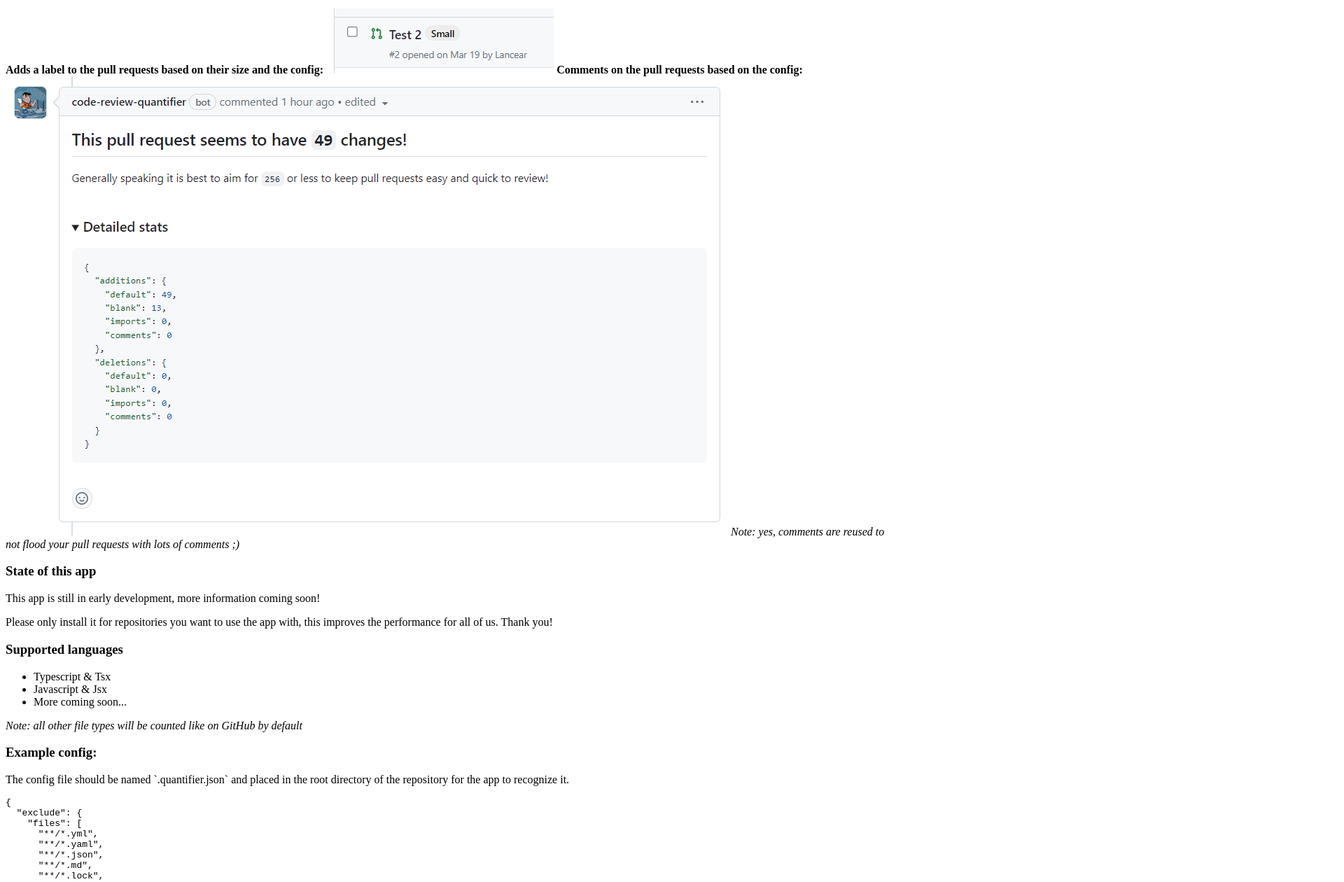
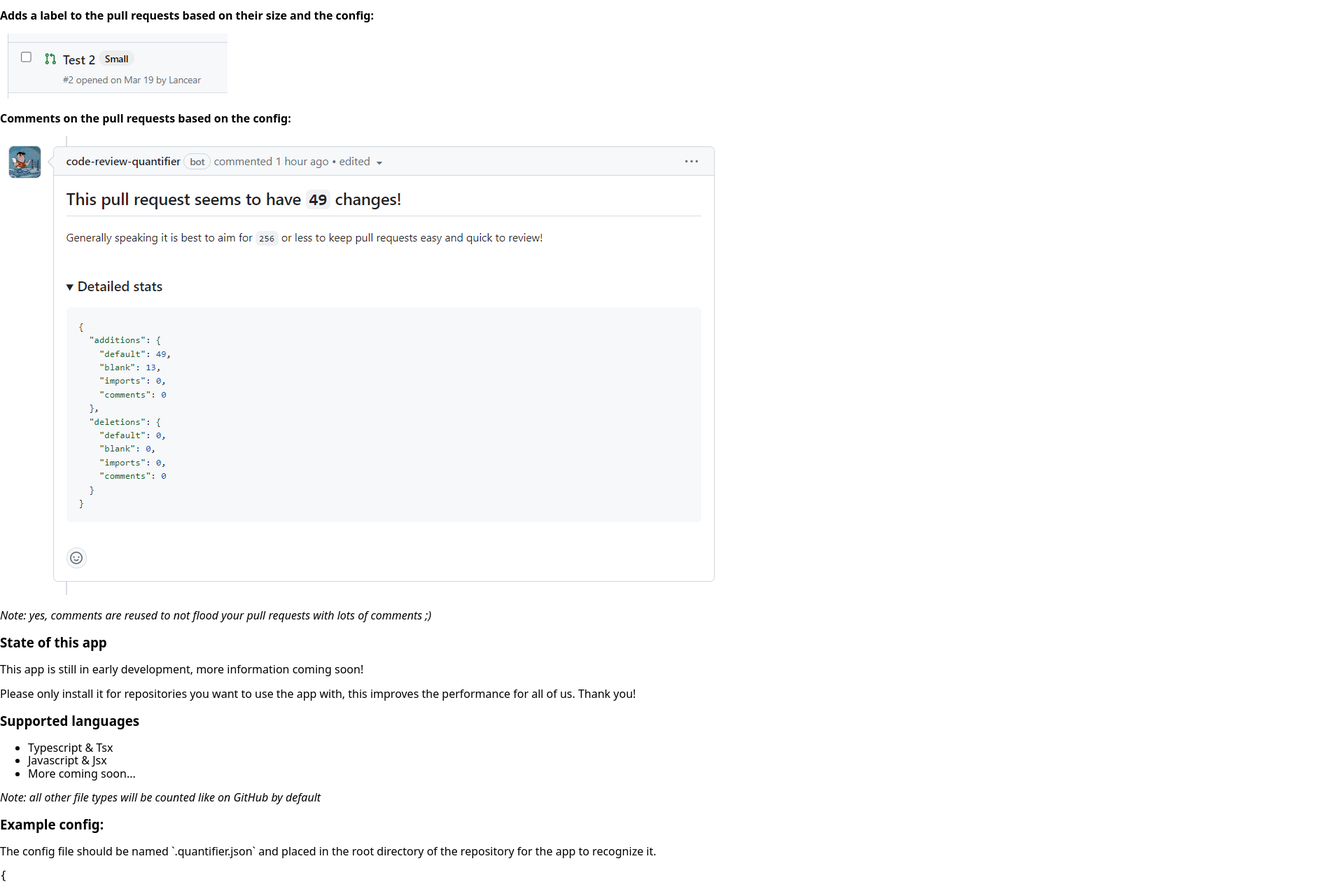
Before and after one commit to Lancear/code-review-quantifier, a website: page public/index.html in a window 1280 px wide. Shown: the part 205-1465 px from the top of the page at 70% size, 1920 px wide, since content can reach past the window. Drawn offline with nearby package versions, Linux system fonts and the light colour scheme.

Commit message:
modern index

```diff
--- a/public/index.html
+++ b/public/index.html
@@ -4,6 +4,7 @@
   <meta charset="UTF-8">
   <meta http-equiv="X-UA-Compatible" content="IE=edge">
   <meta name="viewport" content="width=device-width, initial-scale=1.0">
+  <link rel="stylesheet" href="https://cdnjs.cloudflare.com/ajax/libs/modern-normalize/2.0.0/modern-normalize.min.css" integrity="sha512-4xo8blKMVCiXpTaLzQSLSw3KFOVPWhm/TRtuPVc4WG6kUgjH6J03IBuG7JZPkcWMxJ5huwaBpOpnwYElP/m6wg==" crossorigin="anonymous" referrerpolicy="no-referrer" />
   <link rel="icon" href="icon.png" />
   <title>Noice</title>
 </head>
@@ -13,11 +14,11 @@
 
   <h2> Code Review Quantifier</h2>
   <p>This app helps you visualise and keep track of your pull request sizes better by labeling pull request with configurable size labels. In general smaller pull requests are easier to review and results in a higher code quality as review quality drops with each file within a pull request.</p>
-  <b>Adds a label to the pull requests based on their size and the config:</b>
+  <p><b>Adds a label to the pull requests based on their size and the config:</b></p>
   <img alt="labeled pull request" src="labeled-pull-request.png"/>
-  <b>Comments on the pull requests based on the config:</b>
+  <p><b>Comments on the pull requests based on the config:</b></p>
   <img alt="pull request comment" src="pull-request-comment.png"/>
-  <i>Note: yes, comments are reused to not flood your pull requests with lots of comments ;)</i>
+  <p><i>Note: yes, comments are reused to not flood your pull requests with lots of comments ;)</i></p>
 
   <h3>State of this app</h3>
   <p>This app is still in early development, more information coming soon!</p>
@@ -29,7 +30,7 @@
     <li>Javascript & Jsx</li>
     <li>More coming soon...</li>
   </ul>
-  <i>Note: all other file types will be counted like on GitHub by default</i>
+  <p><i>Note: all other file types will be counted like on GitHub by default</i></p>
 
   <h3>Example config:</h3>
   <p>The config file should be named `.quantifier.json` and placed in the root directory of the repository for the app to recognize it.</p>
@@ -77,7 +78,7 @@
 
     }
   ],
-  "comment": "## This pull request seems to have `${changes}` changes!\nGenerally speaking it is best to aim for `256` or less to keep pull requests easy and quick to review!\n\n<details>\n<summary><h3>Detailed stats</h3></summary>\n\n${codeblock.stats}\n\n${label.gif}\n\n</details>"
+  "comment": "## This pull request seems to have `${changes}` changes!\nGenerally speaking it is best to aim for `256` or less to keep pull requests easy and quick to review!\n\n&lt;details&gt;\n&lt;summary&gt;&lt;h3&gt;Detailed stats&lt;/h3&gt;&lt;/summary&gt;\n\n${codeblock.stats}\n\n${label.gif}\n\n&lt;/details&gt;"
 }
   </pre></code>
 </body>
```
